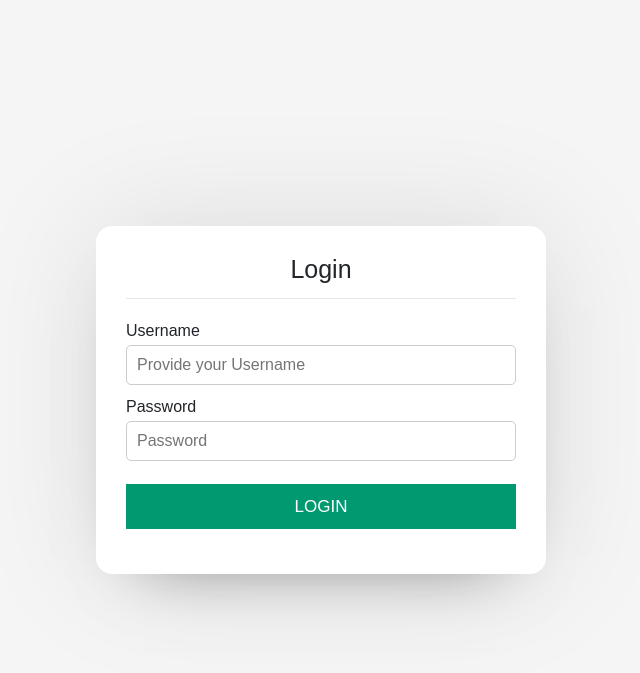
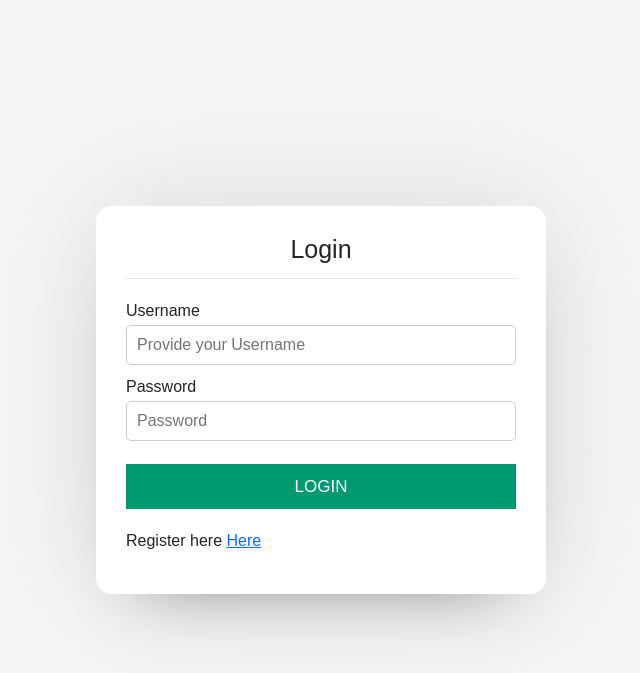
Before and after one commit to johnyulewaIT/pharmacy_v1, a PHP site: page / in a window 1280 px wide. Shown: the top 673 px of the page, without its empty margins (319-959 px from the left). Run offline with PHP 8.4, Linux system fonts and the light colour scheme.

Commit message:
Update index.php

```diff
--- a/index.php
+++ b/index.php
@@ -7,7 +7,7 @@ if(isset($_POST['submit'])){
 	$password=$_POST['password'];
 
     //echo "$username";
-    //echo "$password";
+   // echo "$password";
 
 	$sql="select * from users where username='$username' and password='$password'";
 	$res=mysqli_query($conn,$sql);
@@ -78,7 +78,7 @@ if(isset($_POST['submit'])){
                         </div>
                         <?php echo $error?>
                             </form>
-
+            <p>Register here <a href="register.php">Here</a></p>
         </section>
     </div>
 </body>
```
